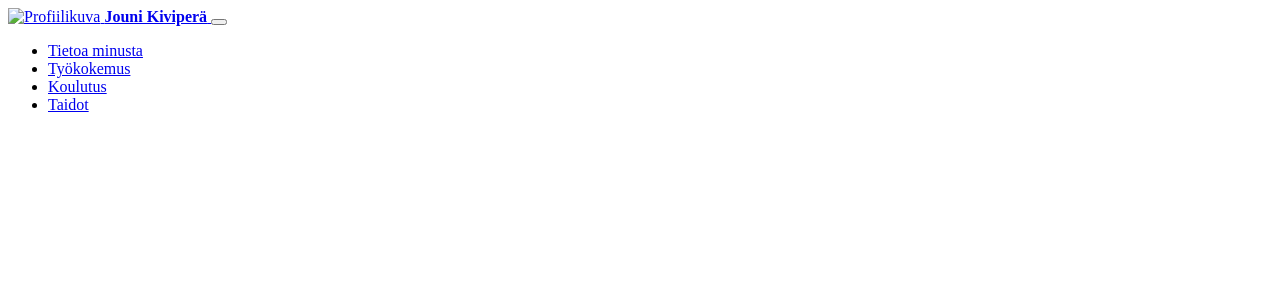
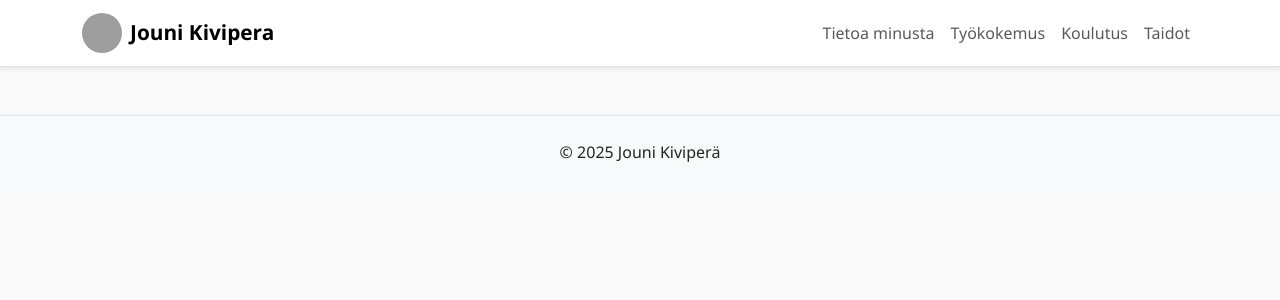
Before and after one commit to jounikivi/Jouni-cv, a Django app: template cv/templates/cv/base.html in a window 1280 px wide. Shown: the top 300 px of the page. Run offline with Django 5.2, Linux system fonts and the light colour scheme; the template is opened without the code that fills it, so the values that code supplies are empty; some libraries are stand-ins or nearby versions; grey boxes are pictures that could not be loaded.

Commit message:
lisäyksiä

```diff
--- a/cv/templates/cv/base.html
+++ b/cv/templates/cv/base.html
@@ -1,27 +1,51 @@
+{% load static %}
+<!DOCTYPE html>
+<html lang="fi">
+<head>
+    <meta charset="UTF-8">
+    <title>{% block title %}Jounin CV-sivusto{% endblock %}</title>
+
+    <!-- Bootstrap CSS -->
+    <link href="https://cdn.jsdelivr.net/npm/bootstrap@5.3.3/dist/css/bootstrap.min.css" rel="stylesheet">
+
+    <!-- Oma CSS -->
+    <link rel="stylesheet" href="{% static 'cv/styles.css' %}">
+</head>
+<body>
+
+<!-- Navigaatiopalkki -->
 <nav class="navbar navbar-expand-lg navbar-light bg-white border-bottom shadow-sm">
     <div class="container">
         <a class="navbar-brand d-flex align-items-center" href="#">
-        <img src="https://via.placeholder.com/40" alt="Profiilikuva" class="rounded-circle me-2">
-        <strong>Jouni Kiviperä</strong>
+            <img src="{% static 'cv/kuvat/JouniKiviperä.png' %}" alt="Jouni Kiviperä" class="rounded-circle me-2" width="40" height="40">
+            <strong>Jouni Kivipera</strong>
         </a>
         <button class="navbar-toggler" type="button" data-bs-toggle="collapse" data-bs-target="#navMenu">
             <span class="navbar-toggler-icon"></span>
         </button>
         <div class="collapse navbar-collapse" id="navMenu">
             <ul class="navbar-nav ms-auto">
-          <li class="nav-item">
-            <a class="nav-link" href="#tietoa">Tietoa minusta</a>
-          </li>
-          <li class="nav-item">
-            <a class="nav-link" href="#tyokokemus">Työkokemus</a>
-          </li>
-          <li class="nav-item">
-            <a class="nav-link" href="#koulutus">Koulutus</a>
-          </li>
-          <li class="nav-item">
-            <a class="nav-link" href="#taidot">Taidot</a>
-          </li>
+                <li class="nav-item"><a class="nav-link" href="#tietoa">Tietoa minusta</a></li>
+                <li class="nav-item"><a class="nav-link" href="#tyokokemus">Työkokemus</a></li>
+                <li class="nav-item"><a class="nav-link" href="#koulutus">Koulutus</a></li>
+                <li class="nav-item"><a class="nav-link" href="#taidot">Taidot</a></li>
             </ul>
         </div>
     </div>
 </nav>
+
+<!-- Sivun sisältö -->
+<main class="container my-5">
+    {% block content %}
+    {% endblock %}
+</main>
+
+<!-- Footer -->
+<footer class="bg-light text-center py-4 border-top">
+    <p class="mb-0">&copy; 2025 Jouni Kiviperä</p>
+</footer>
+
+<!-- Bootstrap Bundle with Popper -->
+<script src="https://cdn.jsdelivr.net/npm/bootstrap@5.3.3/dist/js/bootstrap.bundle.min.js"></script>
+</body>
+</html>
```
Also changed, not shown: 1 other file. Lines whose indentation alone changed are shown as unchanged.
